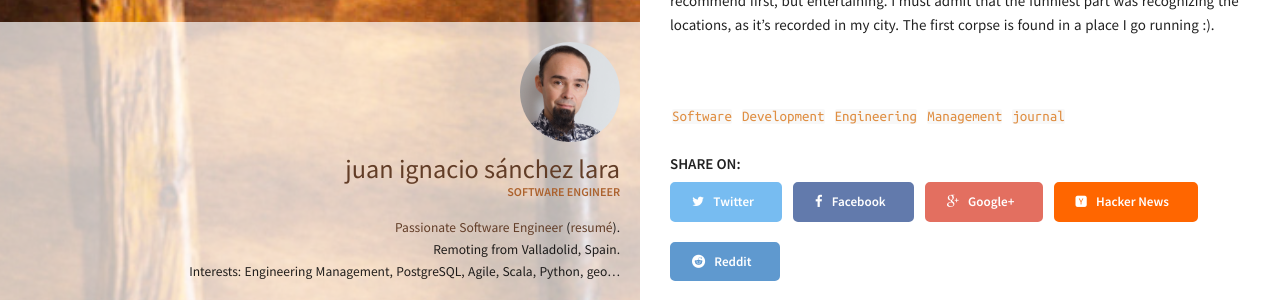
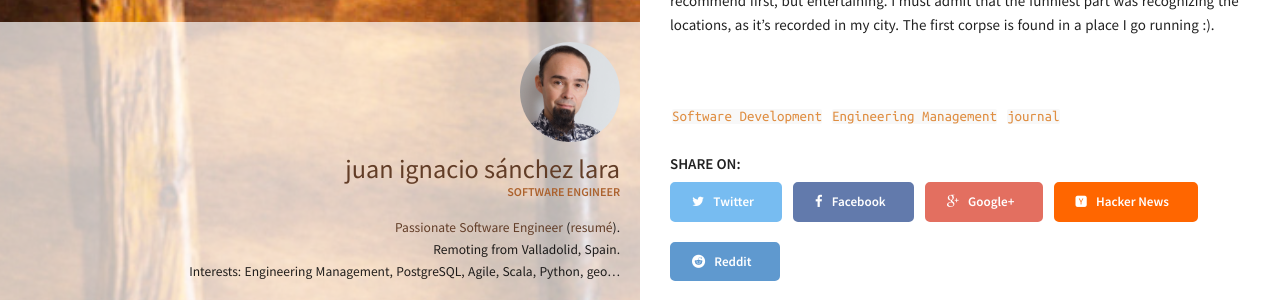
Before and after one commit to juanignaciosl/juanignaciosl.github.io, a Jekyll site: the page built from _posts/2023-10-31-October_2023_reads.markdown, in a window 1280 px wide. Shown: the part 2498-2798 px from the top of the page. Built offline with Jekyll 4.4.1, drawn with Linux system fonts in a browser that asks for light colours.

```diff
--- a/_posts/2023-10-31-October_2023_reads.markdown
+++ b/_posts/2023-10-31-October_2023_reads.markdown
@@ -1,21 +1,17 @@
 ---
 layout: post
 comments: true
-title: October 2023 Journal
+title: 'October 2023 Journal'
 date: 2023-10-31 01:18:57
-categories:
-  - reads
-tags:
-  - Software
-  - Development
-  - Engineering
-  - Management
-  - journal
-excerpt: My October 2023 journal.
+categories: ['reads']
+tags: ['Software Development', 'Engineering Management', 'journal']
+excerpt: |
+    My October 2023 journal.
 image:
   feature: ria_1388x800.jpg
 ---
 It's been a month with a lot of trips, work and home work, so there's less reading than usual.
+
 # Software Engineering
 
 ## Engineering management
```
